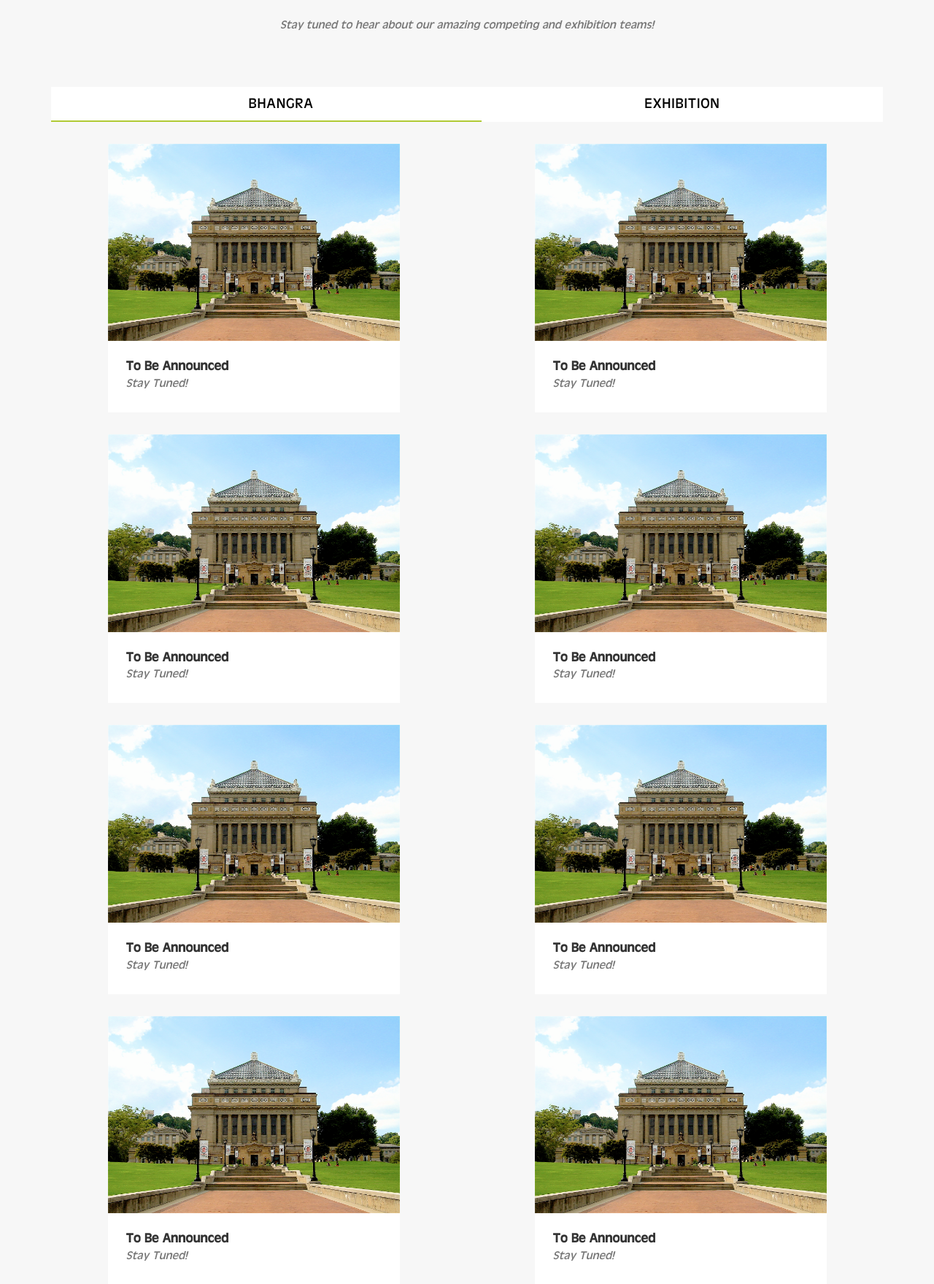
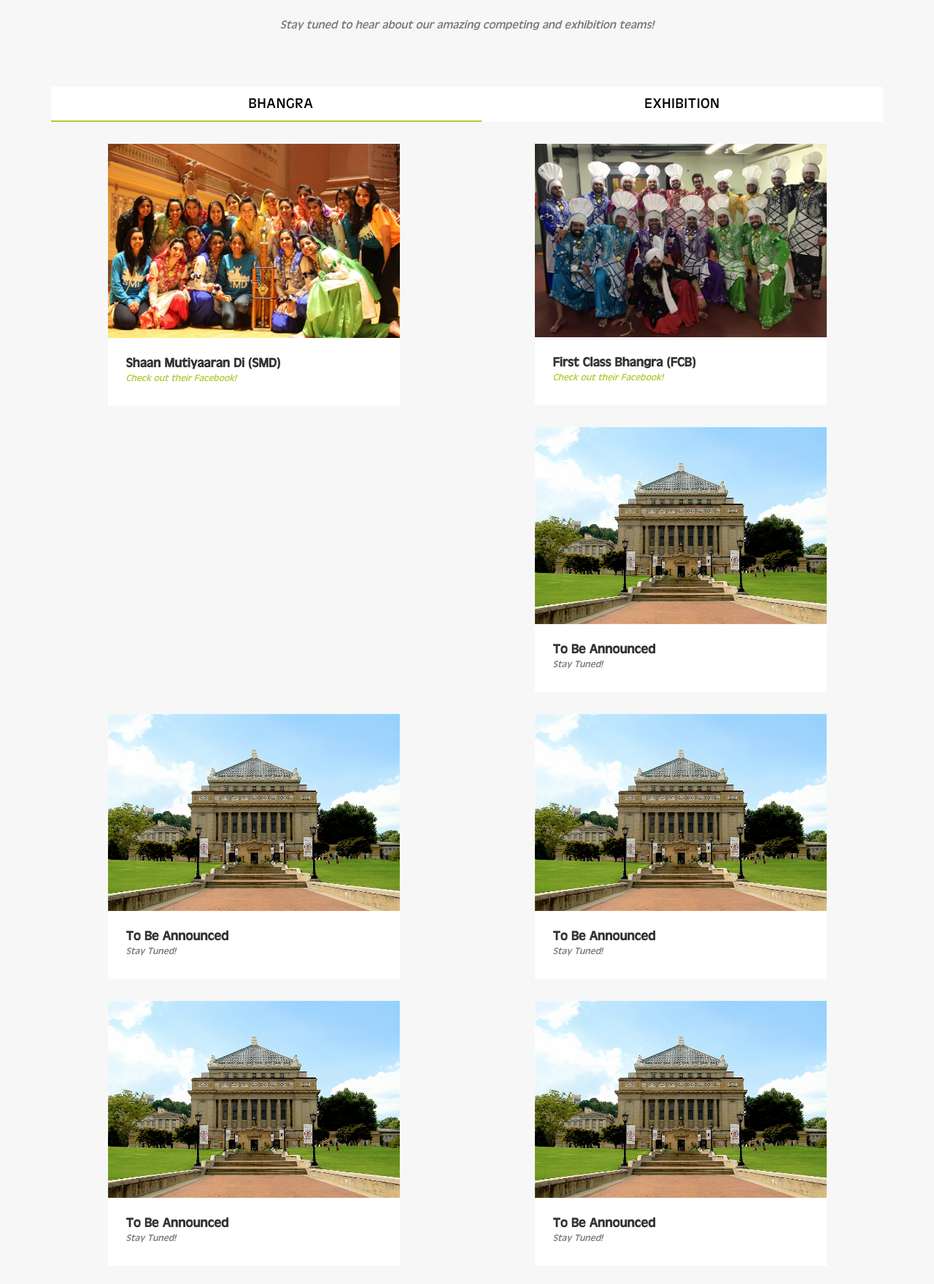
Before and after one commit to nayak16/BIB-Website-, a Django app: template app/templates/app/teams.html in a window 1280 px wide. Shown: the part 188-1947 px from the top of the page at 73% size. Run offline with Django 3.2, Linux system fonts and the light colour scheme; the template is opened without the code that fills it, so the values that code supplies are empty; some libraries are stand-ins or nearby versions; some web fonts are replaced.

Commit message:
Update new teams and exhibition act app

```diff
--- a/app/static/app/css/teamsStyle.css
+++ b/app/static/app/css/teamsStyle.css
@@ -115,8 +115,12 @@ Portfolio Override
 #portfolio .portfolio-item .portfolio-caption p {
     margin: 0;
     font-family: "Antique-Olive", sans-serif;
-    font-size: 16px;
+    font-size: 13px;
     font-style: italic;
+}
+
+#portfolio .portfolio-item .portfolio-caption a {
+    color: #b1ca35;
 }
 
 #portfolio * {
--- a/app/templates/app/index.html
+++ b/app/templates/app/index.html
@@ -111,7 +111,7 @@
                 <br>
                 <div class="banner col-md-12">
                     <div class="info fade-in one "><p>Saturday November 7th, 2015 • Solider's and Sailor's Memorial Hall • Pittsburgh, PA</p></div>
-                    <a href="/static/app/content/BIB9-Registration-Packet.pdf" download><button type="submit" class="apply btn btn-lg fade-in">Apply</button></a>
+                    <a href="/static/app/content/ExhibitionActApplication.pdf" download><button type="submit" class="apply btn btn-lg fade-in">Apply to be an Exhibition Act</button></a>
                 </div>
 
             </div>
--- a/app/templates/app/teams.html
+++ b/app/templates/app/teams.html
@@ -117,11 +117,11 @@
 
                             </div>
                         </div> -->
-                        <img src="/static/app/img/team/ss.jpg" class="img-responsive" alt="">
+                        <img src="/static/app/img/team/smdwin.jpg" class="img-responsive" alt="">
                     </a>
                     <div class="portfolio-caption">
-                        <h4>To Be Announced</h4>
-                        <p class="text-muted">Stay Tuned!</p>
+                        <h4>Shaan Mutiyaaran Di (SMD)</h4>
+                        <p class="text-muted"><a href="https://www.facebook.com/smdbhangraclub" target="_blank">Check out their Facebook!</a></p>
                     </div>
                 </div>
                 <div class="col-md-6 col-sm-6 portfolio-item">
@@ -131,11 +131,11 @@
 
                             </div>
                         </div> -->
-                        <img src="/static/app/img/team/ss.jpg" class="img-responsive" alt="">
+                        <img src="/static/app/img/team/fcb.jpg" class="img-responsive" alt="">
                     </a>
                     <div class="portfolio-caption">
-                        <h4>To Be Announced</h4>
-                        <p class="text-muted">Stay Tuned!</p>
+                        <h4>First Class Bhangra (FCB)</h4>
+                        <p class="text-muted"><a href="https://www.facebook.com/FirstClassBhangra" target="_blank">Check out their Facebook!</a></p>
                     </div>
                 </div>
                 <div class="col-md-6 col-sm-6 portfolio-item">
```
Also changed, not shown: app/static/app/img/team/fcb.jpg (added), app/static/app/img/team/smdwin.jpg (renamed from app/static/app/img/smdwin.jpg), 1 other file.
